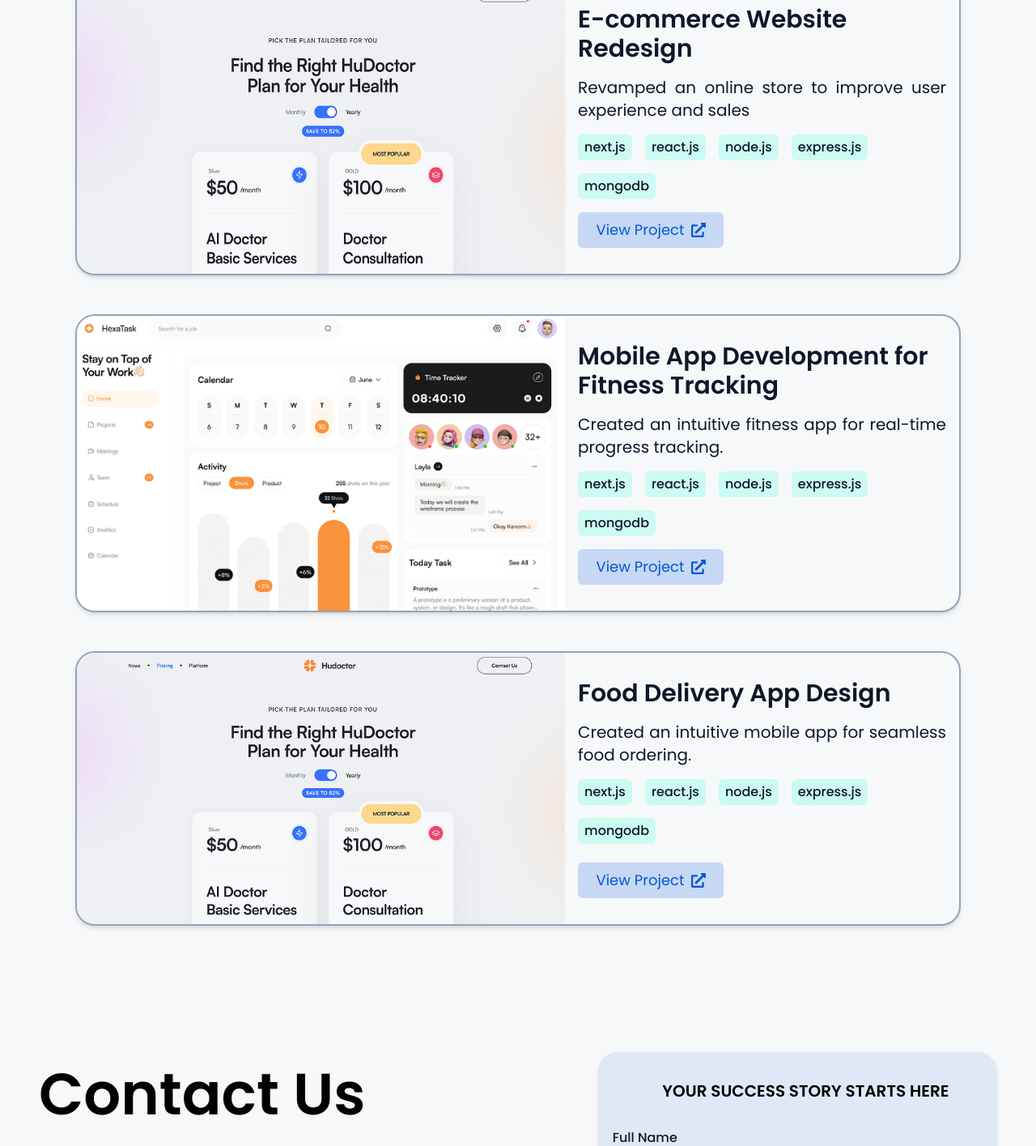
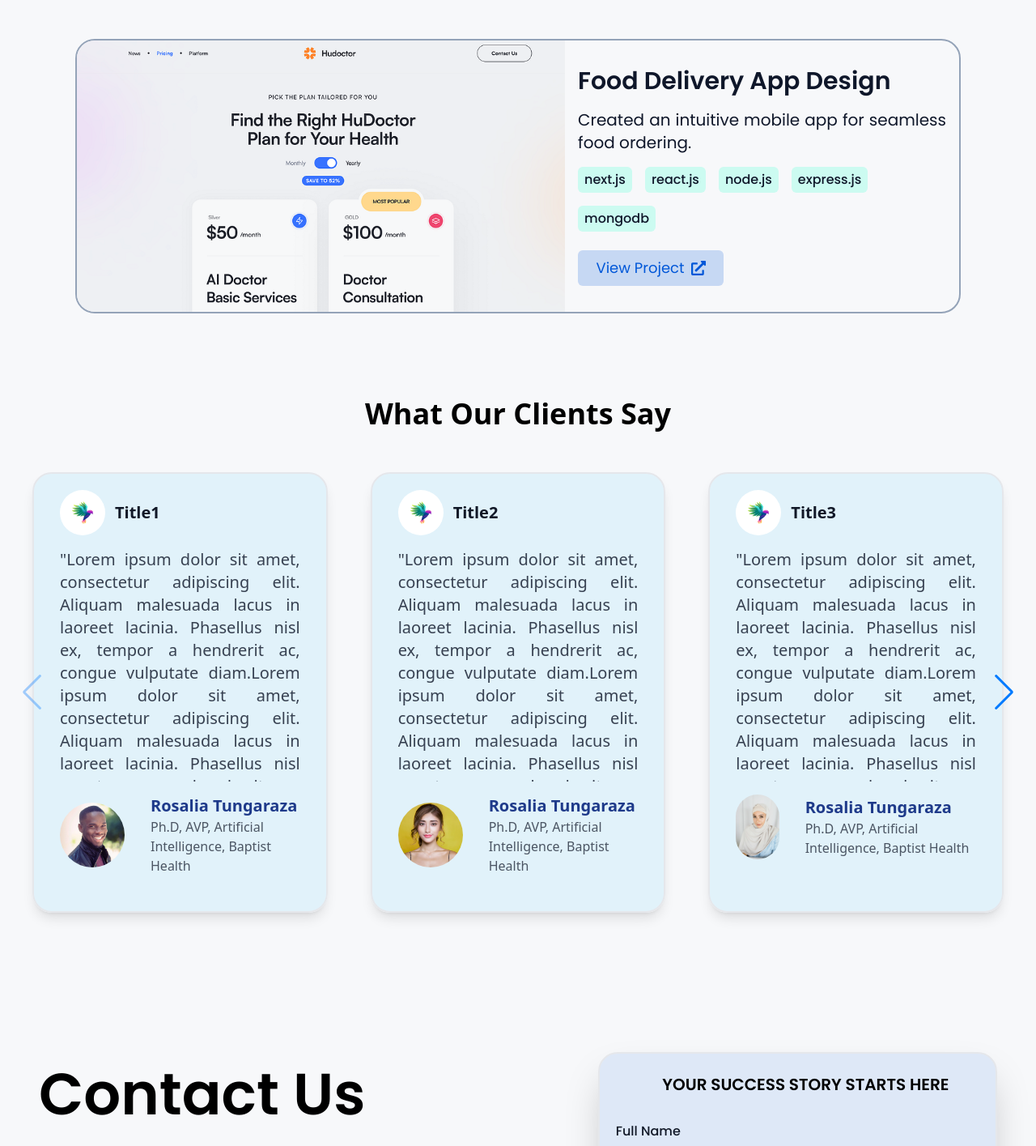
Before and after one commit to VidyaInternaHub/business-portfolio, a Next.js app: page / in a window 1280 px wide. Shown: the part 1060-2475 px from the top of the page at 81% size. Built offline with nearby package versions, Linux system fonts and the light colour scheme.

Commit message:
Fixed some designs

```diff
--- a/app/page.tsx
+++ b/app/page.tsx
@@ -1,12 +1,12 @@
+import Projects from "@/components/Projects/Projects";
+import Testimonials from "@/components/Testimonials/Testimonials";
 import ContactUs from "@/components/Contact/ContactUs";
-import Testimonials from "@/components/Testimonials/Testimonials";
-import Projects from "@/components/Projects/Projects";
 
 export default function Home() {
   return (
     <>
+      <Projects />
       <Testimonials/>
-      <Projects />
       <ContactUs />
     </>
   );
--- a/app/techstack/page.tsx
+++ b/app/techstack/page.tsx
@@ -55,7 +55,7 @@ export default function TechStack() {
                     </h2>
                     <div className="grid grid-cols-2 md:grid-cols-3 lg:grid-cols-4 gap-6">
                       {technologies.map((tech, index) => (
-                        <Card key={index} className="shadow-lg bg-opacity-5">
+                        <Card key={index} className="px-8 py-5 bg-accent shadow-lg bg-opacity-5">
                           <tech.icon className="w-16 h-16 md:w-20 md:h-20 text-primary" />
                           <h3 className="mt-4 text-xl font-semibold text-gray-800">
                             {tech.name}
--- a/components/Contact/ContactUs.tsx
+++ b/components/Contact/ContactUs.tsx
@@ -31,7 +31,7 @@ export default function ContactUs() {
             </div>
           </div>
           <div className="lg:basis-5/12">
-            <Card className="px-4 py-8 shadow-2xl bg-primary/10">
+            <Card className="px-5 py-6 shadow-2xl bg-primary/10">
               <span className="pl-5 block text-xl text-center font-semibold uppercase">
                 Your Success Story Starts Here
               </span>
--- a/components/Contact/Form.tsx
+++ b/components/Contact/Form.tsx
@@ -21,7 +21,7 @@ export default function Form() {
               id="about"
               name="about"
               rows={3}
-              className="block w-full rounded-md border-0 py-2 pl-2 text-gray-900 shadow-sm ring-1 ring-inset ring-gray-300 outline-none placeholder:text-gray-400 focus:ring-2 focus:ring-inset focus:ring-indigo-600"
+              className="block w-full rounded-xl border-0 py-2 pl-2 text-gray-900 shadow-sm ring-1 ring-inset ring-gray-300 outline-none placeholder:text-gray-400 focus:ring-inset focus:ring-indigo-600"
               defaultValue={""}
             />
           </div>
--- a/components/Testimonials/Testimonials.tsx
+++ b/components/Testimonials/Testimonials.tsx
@@ -46,7 +46,7 @@ const Testimonials = () => {
                 key={item.id}
                 className="flex justify-center w-full my-4 md:my-8 px-6"
               >
-                <Card className="shadow-lg h-[34rem] lg:h-[38rem] xl:h-[34rem]">
+                <Card className="px-8 py-5 bg-accent bg-opacity-15 shadow-lg h-[34rem] lg:h-[38rem] xl:h-[34rem]">
                   <div className="flex items-center space-x-3 mb-4">
                     <Image
                       src={item.logo}
--- a/components/common/Card.tsx
+++ b/components/common/Card.tsx
@@ -9,7 +9,7 @@ export default function Card({
 }: CardProps) {
   return (
     <div
-      className={`border-2 shadow-md rounded-3xl transition-all duration-300 ease-in-out ${className}`}
+      className={`border-2 rounded-3xl transition-all duration-300 ease-in-out ${className}`}
     >
       {children}
     </div>
--- a/components/common/Input.tsx
+++ b/components/common/Input.tsx
@@ -20,7 +20,7 @@ export default function Input({
         <input
           type={type}
           placeholder={placeholder}
-          className={`block w-full rounded-md border-0 py-2 pl-2 text-gray-900 bg-background shadow-sm ring-1 ring-inset ring-gray-400 outline-none placeholder:text-gray-400 focus:ring-2 focus:ring-inset focus:ring-indigo-600 ${className}`}
+          className={`block w-full rounded-xl border-0 py-3 pl-2 text-gray-900 bg-background shadow-sm ring-1 ring-inset ring-gray-400 outline-none placeholder:text-gray-400 focus:ring-inset focus:ring-indigo-600 ${className}`}
         />
       </div>
     </div>
```
